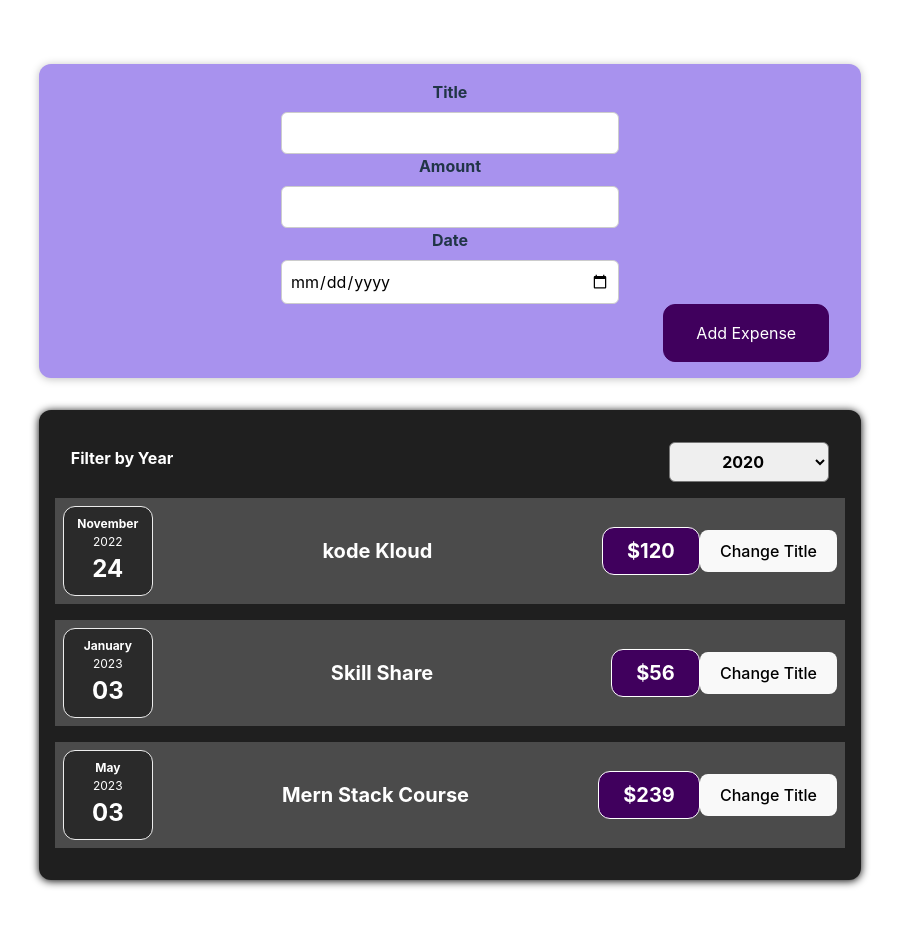
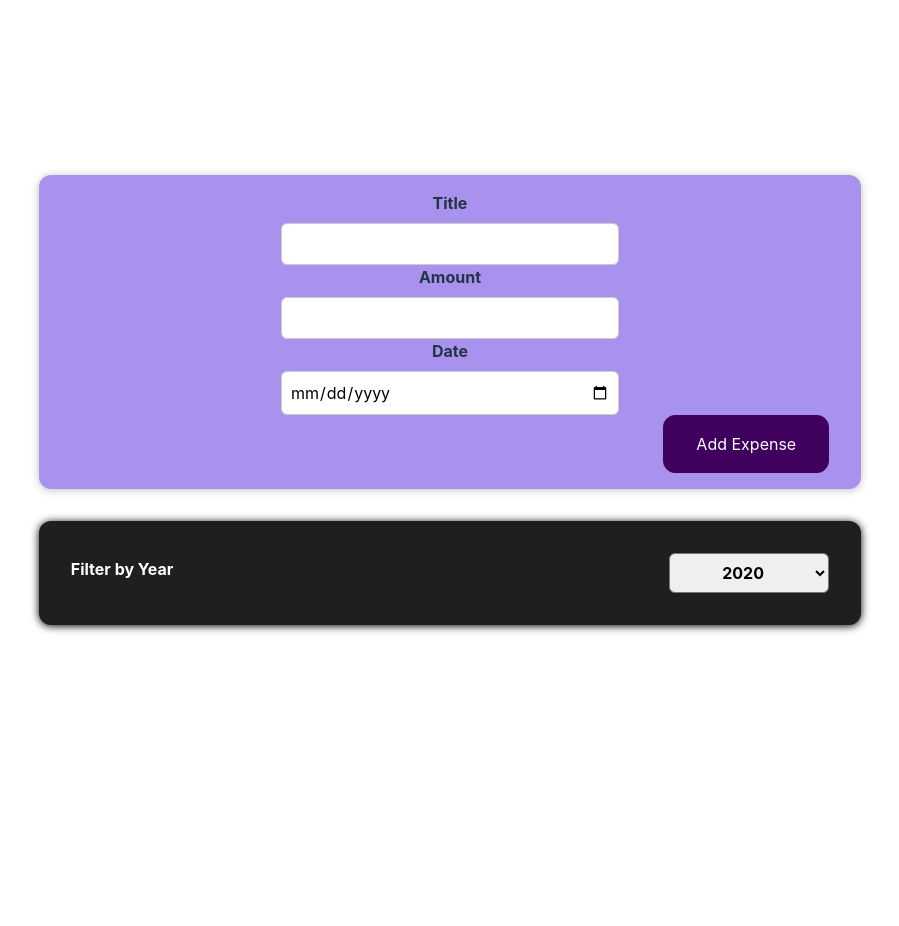
Before and after one commit to AbdullahGhani1/learn-react, a React (Vite) app in the folder 3-expense-tracker/: page / in a window 1280 px wide. Shown: the top 926 px of the page, without its empty margins (190-1089 px from the left). After the commit the page ends 800 px from the top, so only its background shows below. Built offline with nearby package versions, Linux system fonts and the light colour scheme.

Commit message:
FILTER LIST

```diff
--- a/3-expense-tracker/src/App.tsx
+++ b/3-expense-tracker/src/App.tsx
@@ -1,32 +1,35 @@
+import { useState } from "react";
 import "./App.css";
 
 import Expenses from "./components/Expenses/Expenses";
 import NewExpense from "./components/NewExpense/NewExpense";
 import { ExpenseFormData } from "./interfaces";
-function App() {
-  const expenses = [
+const dummyExpenses = [
   {
     id: 1,
-      expenseDate: new Date(2022, 10, 24),
-      expenseTitle: "kode Kloud",
-      expenseAmount: 120,
+    date: new Date(2022, 10, 24),
+    title: "kode Kloud",
+    amount: 120,
   },
   {
     id: 2,
-      expenseDate: new Date(2022, 12, 3),
-      expenseTitle: "Skill Share",
-      expenseAmount: 56,
+    date: new Date(2022, 12, 3),
+    title: "Skill Share",
+    amount: 56,
   },
   {
     id: 3,
-      expenseDate: new Date(2023, 4, 3),
-      expenseTitle: "Mern Stack Course",
-      expenseAmount: 239,
+    date: new Date(2023, 4, 3),
+    title: "Mern Stack Course",
+    amount: 239,
   },
 ];
-
+function App() {
+  const [expenses, setExpenses] = useState(dummyExpenses);
   const addExpenseHandler = (expense: ExpenseFormData) => {
-    console.log(expense);
+    setExpenses((prevExpenses: any) => {
+      return [expense, ...prevExpenses];
+    });
   };
   return (
     <div className="App">
--- a/3-expense-tracker/src/components/Expenses/ExpenseDate.tsx
+++ b/3-expense-tracker/src/components/Expenses/ExpenseDate.tsx
@@ -5,9 +5,9 @@
 }
 
 export default function ExpenseDate(props: Props) {
-  const month = props.date.toLocaleString("en-US", { month: "long" });
-  const day = props.date.toLocaleString("en-US", { day: "2-digit" });
-  const year = props.date.getFullYear();
+  const month = props.date?.toLocaleString("en-US", { month: "long" });
+  const day = props.date?.toLocaleString("en-US", { day: "2-digit" });
+  const year = props.date?.getFullYear();
   return (
     <div className="expense-date">
       <div className="expense-date__month">{month}</div>
--- a/3-expense-tracker/src/components/Expenses/Expenses.tsx
+++ b/3-expense-tracker/src/components/Expenses/Expenses.tsx
@@ -3,13 +3,12 @@
 import "./Expenses.css";
 import Card from "../UI/Card";
 import ExpensesFilter from "./ExpensesFilter";
-import { ExpenseFilterData } from "../../interfaces";
 interface Props {
   items: {
     id: number;
-    expenseDate: Date;
-    expenseTitle: string;
-    expenseAmount: number;
+    date: Date;
+    title: string;
+    amount: number;
   }[];
 }
 export default function Expenses(props: Props) {
@@ -17,18 +16,21 @@
   const filterChangeHandler = (selectedYear: string) => {
     setFilteredYear(selectedYear);
   };
+  const filteredExpenses = props.items.filter((expense) => {
+    return expense.date.getFullYear().toString() === filteredYear;
+  });
   return (
     <Card className="expenses">
       <ExpensesFilter
         onChangeFilter={filterChangeHandler}
         selected={filteredYear}
       />
-      {props.items.map((item) => (
+      {filteredExpenses.map((expense) => (
         <ExpenseItem
-          key={item.id}
-          date={item.expenseDate}
-          title={item.expenseTitle}
-          amount={item.expenseAmount}
+          key={expense.id}
+          date={expense.date}
+          title={expense.title}
+          amount={expense.amount}
         />
       ))}
     </Card>
--- a/3-expense-tracker/src/components/Expenses/ExpensesFilter.tsx
+++ b/3-expense-tracker/src/components/Expenses/ExpensesFilter.tsx
@@ -13,10 +13,12 @@
       <div className="expenses-filter__control">
         <label>Filter by Year</label>
         <select value={props.selected} onChange={dropdownChangeHandler}>
+          <option value="2023">2023</option>
           <option value="2022">2022</option>
           <option value="2021">2021</option>
           <option value="2020">2020</option>
           <option value="2019">2019</option>
+          <option value="2018">2018</option>
         </select>
       </div>
     </div>
--- a/3-expense-tracker/src/interfaces/index.ts
+++ b/3-expense-tracker/src/interfaces/index.ts
@@ -1,3 +1,9 @@
+export interface ExpenseData {
+  id?: number;
+  expenseTitle: string;
+  expenseAmount: number;
+  expenseDate: Date;
+}
 export interface ExpenseFormData {
   title: string;
   amount: number;
```
Lines whose indentation alone changed are shown as unchanged.
